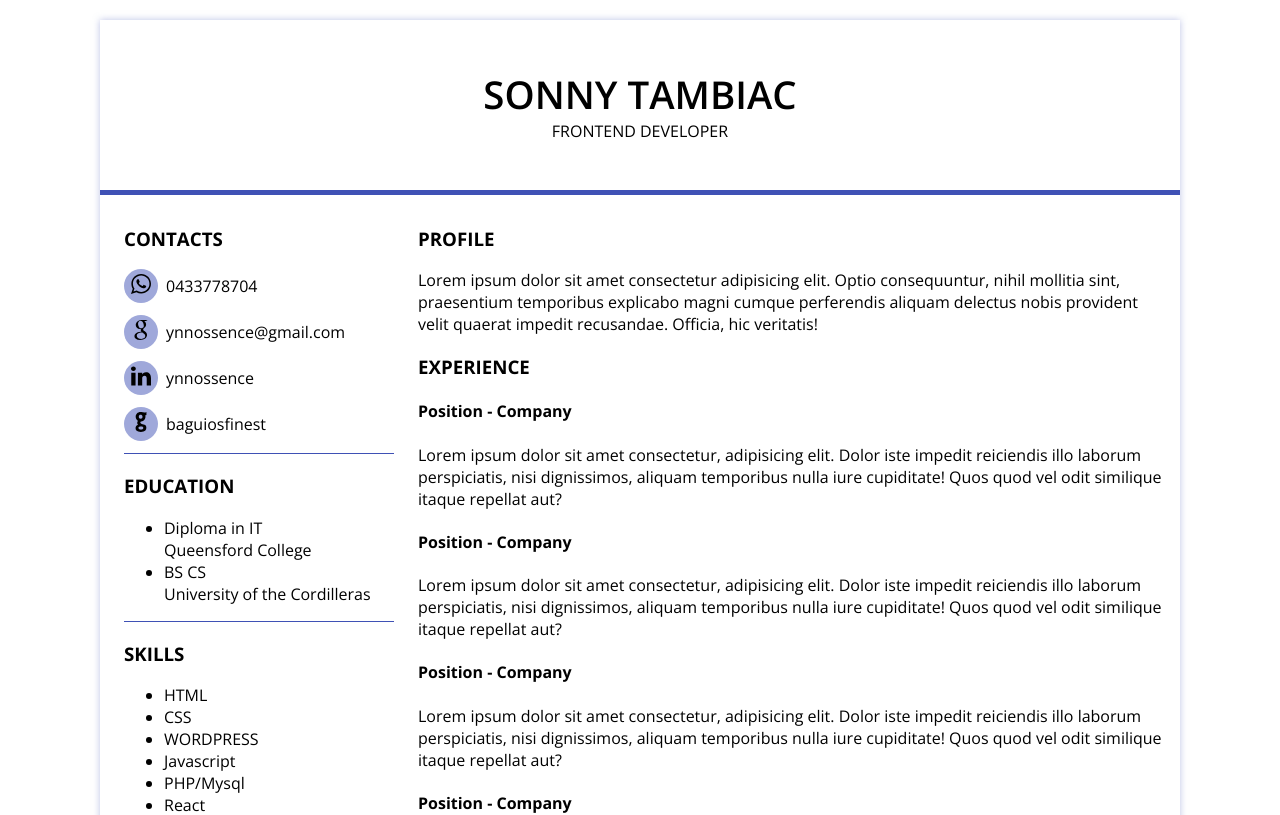
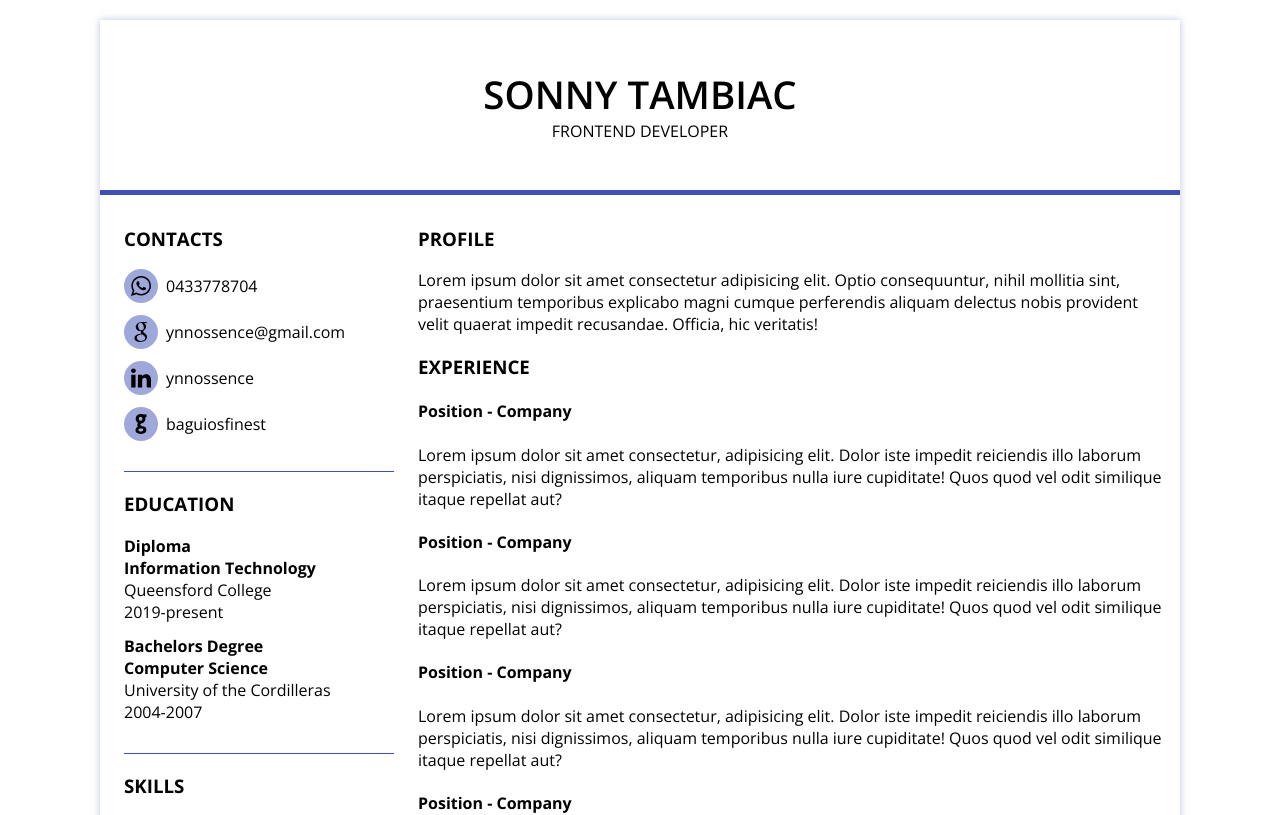
Before and after one commit to baguiosfinest/resume, a React (Create React App) app: page / in a window 1280 px wide. Shown: the top 815 px of the page. Built offline with nearby package versions, Linux system fonts and the light colour scheme.

Commit message:
add education item component

```diff
--- a/src/App.css
+++ b/src/App.css
@@ -47,6 +47,9 @@ body {
   text-align: center;
   padding: 5px;
   margin-right: 8px;
+  display: flex;
+  justify-content: center;
+  align-content: center;
 }
 
 .icon__list {
@@ -66,6 +69,15 @@ body {
   display: flex;
   flex-direction: column;
   margin: 0;
-  padding: 0;
+  padding: 0 0 18px;
   list-style: none;
 }
+
+.flex__list li {
+  margin-bottom: 12px;
+}
+
+.flex__list li h4,
+.flex__list li p {
+  margin: 0;
+}
--- a/src/components/Education/Education.js
+++ b/src/components/Education/Education.js
@@ -1,17 +1,28 @@
-import React, { Component } from 'react'
+import React, { Component } from 'react';
+import EducationItem from './EducationItem';
 
 export default class Education extends Component {
   render() {
     return (
       <div className="content__education bt_underline">
         <h3 className="content__subtitle">EDUCATION</h3>
-        <ul>
+        <ul className="flex__list">
           <li>
-            Diploma in IT <br />
-            Queensford College</li>
+            <EducationItem
+              type="Diploma"
+              course="Information Technology"
+              school="Queensford College"
+              date="2019-present"
+            />
+          </li>
           <li>
-            BS CS <br />
-            University of the Cordilleras</li>
+            <EducationItem
+              type="Bachelors Degree"
+              course="Computer Science"
+              school="University of the Cordilleras"
+              date="2004-2007"
+            />
+          </li>
         </ul>
       </div>
     )
--- /dev/null
+++ b/src/components/Education/EducationItem.js
@@ -0,0 +1,14 @@
+import React from 'react';
+
+export default function EducationItem(props) {
+  return (
+    <div className="content__education">
+      <h4>
+        <strong>{ props.type }</strong><br />
+        { props.course }
+      </h4>
+      <p>{ props.school }<br />
+        { props.date }</p>
+    </div>
+  )
+}
```
